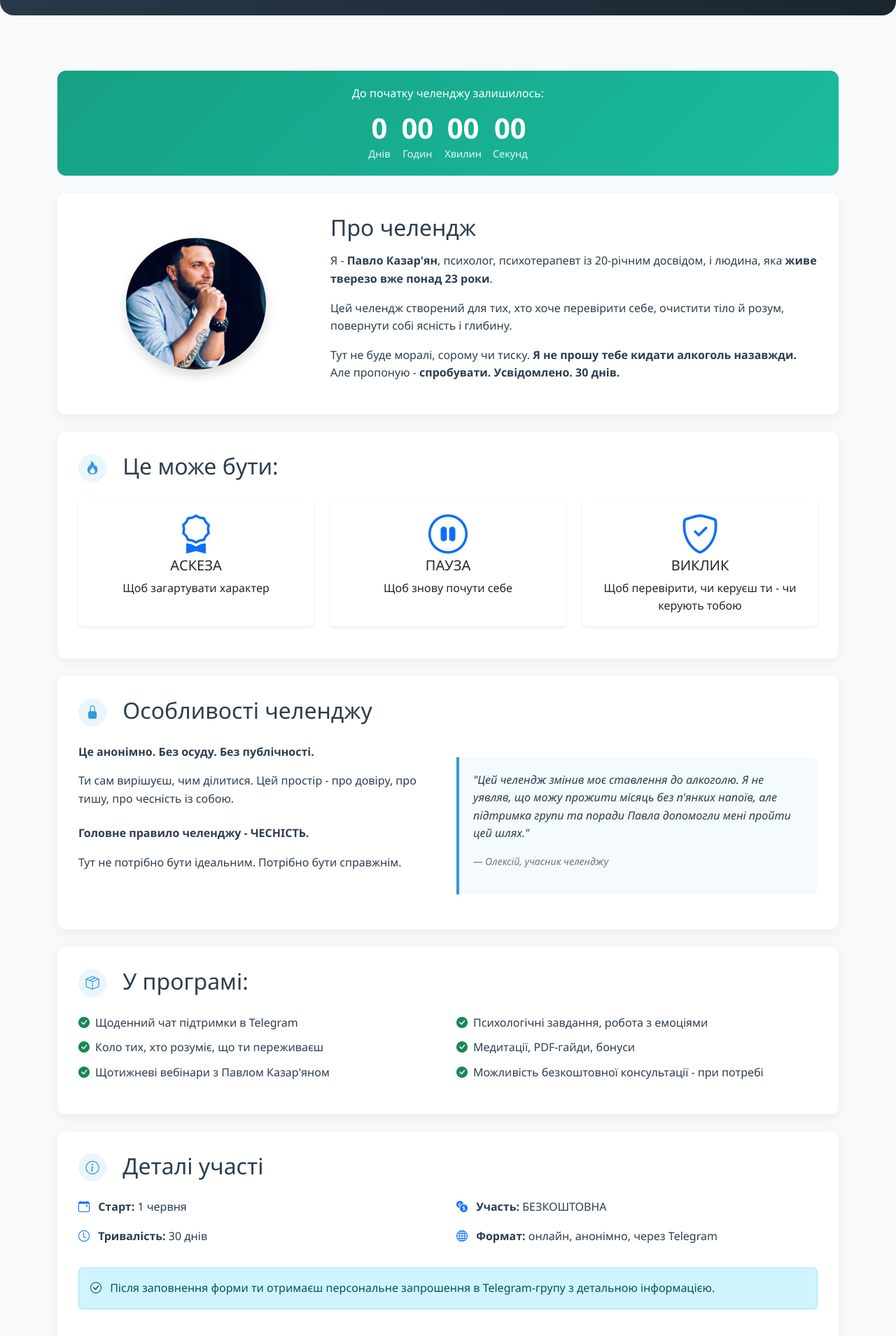
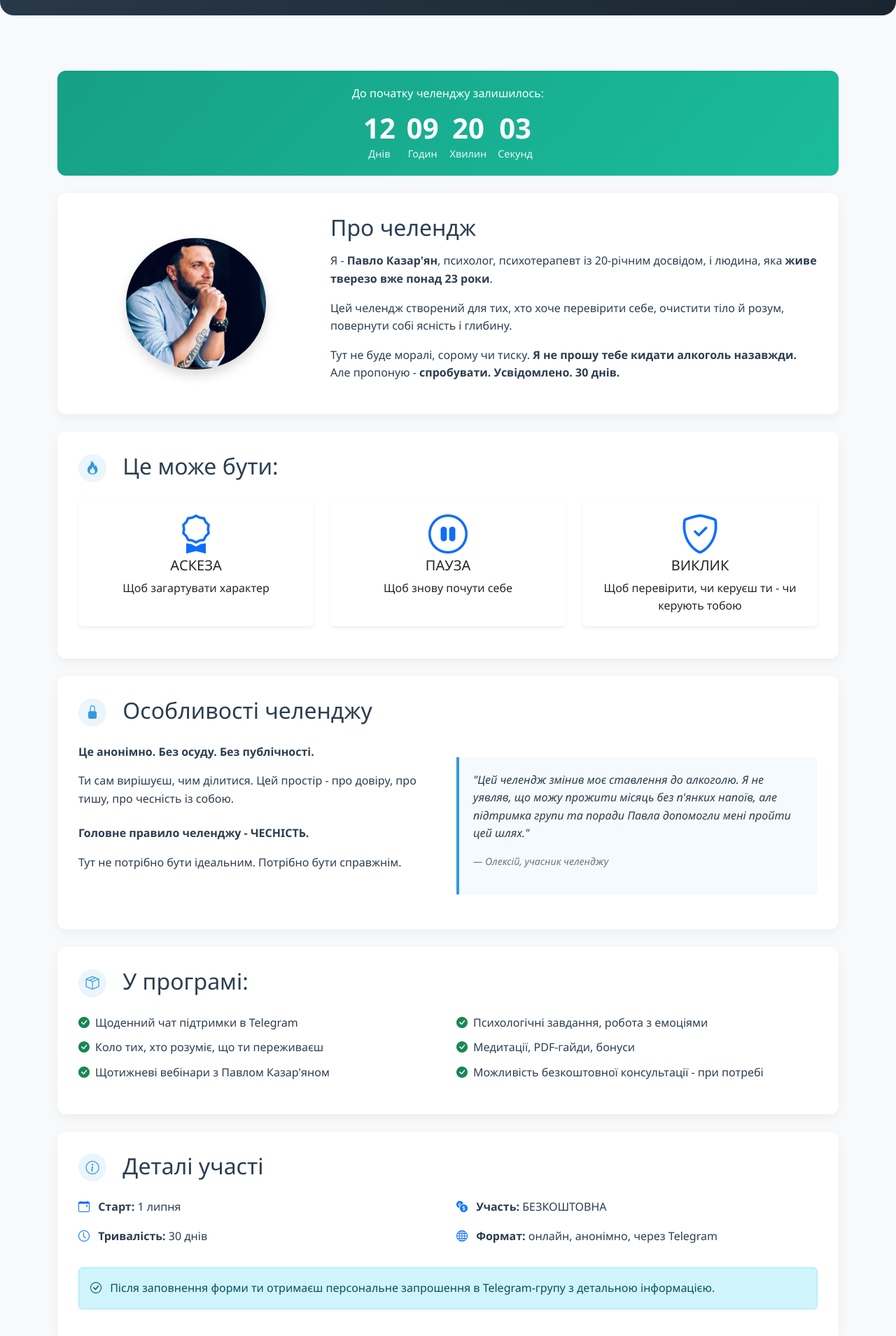
Before and after one commit to Phil1879/30day.live, a plain HTML site: page index.html in a window 1280 px wide. Shown: the part 343-2252 px from the top of the page at 70% size. Drawn offline with nearby package versions, Linux system fonts and the light colour scheme.

Commit message:
липня

```diff
--- a/index.html
+++ b/index.html
@@ -164,7 +164,7 @@
             <h2 class="mb-4"><i class="bi bi-info-circle icon-feature"></i> Деталі участі</h2>
             <div class="row">
                 <div class="col-md-6">
-                    <p><i class="bi bi-calendar-event me-2 text-primary"></i> <strong>Старт:</strong> 1 червня</p>
+                    <p><i class="bi bi-calendar-event me-2 text-primary"></i> <strong>Старт:</strong> 1 липня</p>
                     <p><i class="bi bi-clock me-2 text-primary"></i> <strong>Тривалість:</strong> 30 днів</p>
                 </div>
                 <div class="col-md-6">
@@ -248,7 +248,7 @@
     <!-- Скрипт обратного отсчета -->
     <script>
         // Установите дату начала челенджа
-        const countDownDate = new Date("Jun 1, 2026 09:00:00").getTime();
+        const countDownDate = new Date("Jul 1, 2026 09:00:00").getTime();
 
         const countdownFunction = setInterval(function() {
             const now = new Date().getTime();
```
